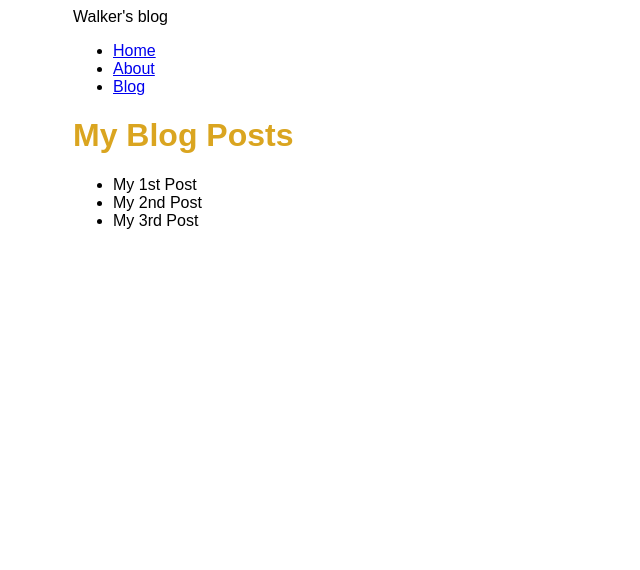
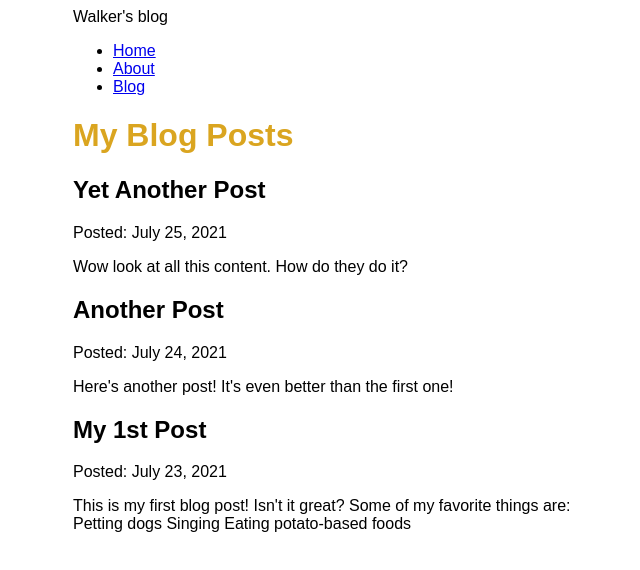
Before and after one commit to caminante-blanco/walkers-blog, a Gatsby site: page /blog in a window 1280 px wide. Shown: the whole page, without its empty margins (317-957 px from the left). Built offline with nearby package versions, Linux system fonts and the light colour scheme; Gatsby itself is replaced by a stand-in of ours.

Commit message:
Gatsby tutorial 5 - mdx error

```diff
--- a/blog/My 1st Post.mdx
+++ b/blog/My 1st Post.mdx
@@ -1 +1,13 @@
-hello world
+---
+title: "My 1st Post"
+date: "2021-07-23"
+slug: "my-first-post"
+---
+
+This is my first blog post! Isn't it *great*?
+
+Some of my **favorite** things are:
+
+* Petting dogs
+* Singing
+* Eating potato-based foods
--- a/blog/My 2nd Post.mdx
+++ b/blog/My 2nd Post.mdx
@@ -1 +1,7 @@
-hello world again
+---
+title: "Another Post"
+date: "2021-07-24"
+slug: "another-post"
+---
+
+Here's another post! It's even better than the first one!
--- a/blog/My 3rd Post.mdx
+++ b/blog/My 3rd Post.mdx
@@ -1 +1,7 @@
-Hello world a 3rd time!
+---
+title: "Yet Another Post"
+date: "2021-07-25"
+slug: "yet-another-post"
+---
+
+Wow look at all this content. How do they do it?
--- a/src/pages/blog.js
+++ b/src/pages/blog.js
@@ -5,22 +5,30 @@
 const BlogPage = ({ data }) => {
   return (
     <Layout PageTitle="My Blog Posts">
-      <ul>
-        {data.allFile.nodes.map((node) => (
-          <li key={node.name}>{node.name}</li>
-        ))}
-      </ul>
+      {data.allMdx.nodes.map((node) => (
+        <article key={node.id}>
+          <h2>{node.frontmatter.title}</h2>
+          <p>Posted: {node.frontmatter.date}</p>
+          <p>{node.excerpt}</p>
+        </article>
+      ))}
     </Layout>
   );
 };
 
 export const query = graphql`
   query {
-    allFile {
+    allMdx(sort: { fields: frontmatter___date, order: DESC }) {
       nodes {
-        name
+        frontmatter {
+          title
+          date(formatString: "MMMM DD, YYYY")
+        }
+        id
+        excerpt
       }
     }
   }
 `;
+
 export default BlogPage;
```
